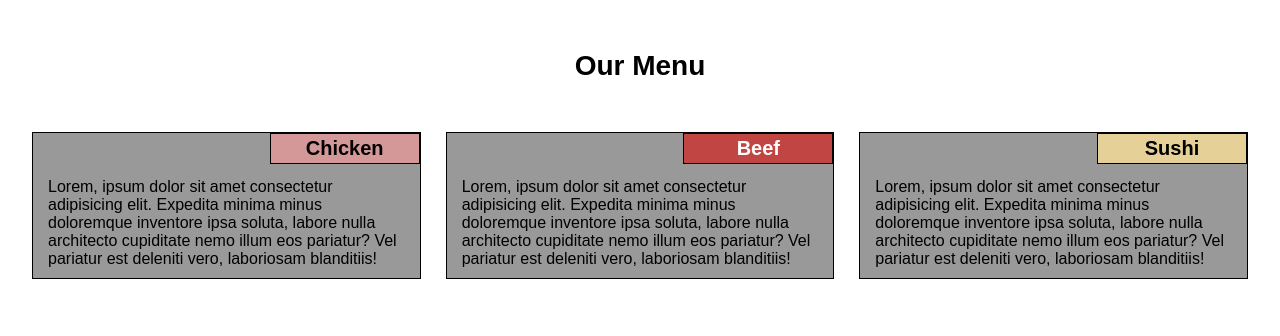
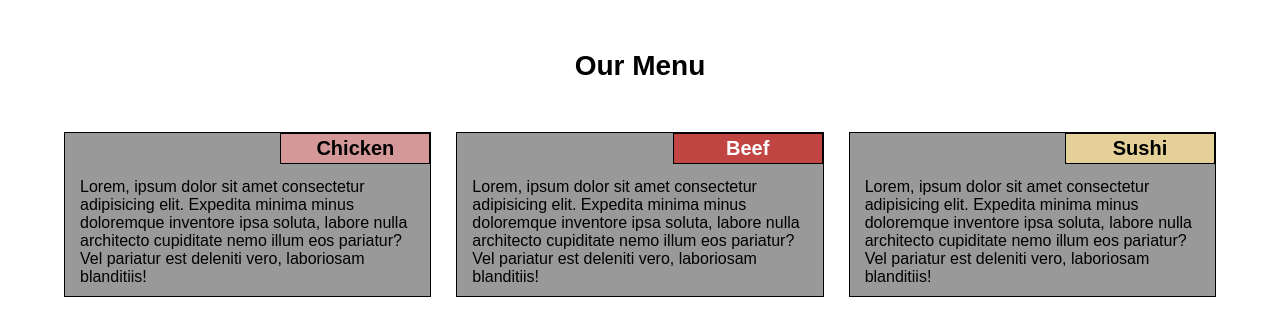
Before and after one commit to oldmadowl/coursera-module-2, a plain HTML site: page module2-solution/index.html in a window 1280 px wide. Drawn offline with Linux system fonts and the light colour scheme.

Commit message:
fixed container styles

```diff
--- a/module2-solution/css/style.css
+++ b/module2-solution/css/style.css
@@ -19,8 +19,7 @@ body {
 }
 
 .container {
-  width: 95%;
-  max-width: 1400px;
+  width: 90%;
   margin: 0 auto;
 }
 
```
